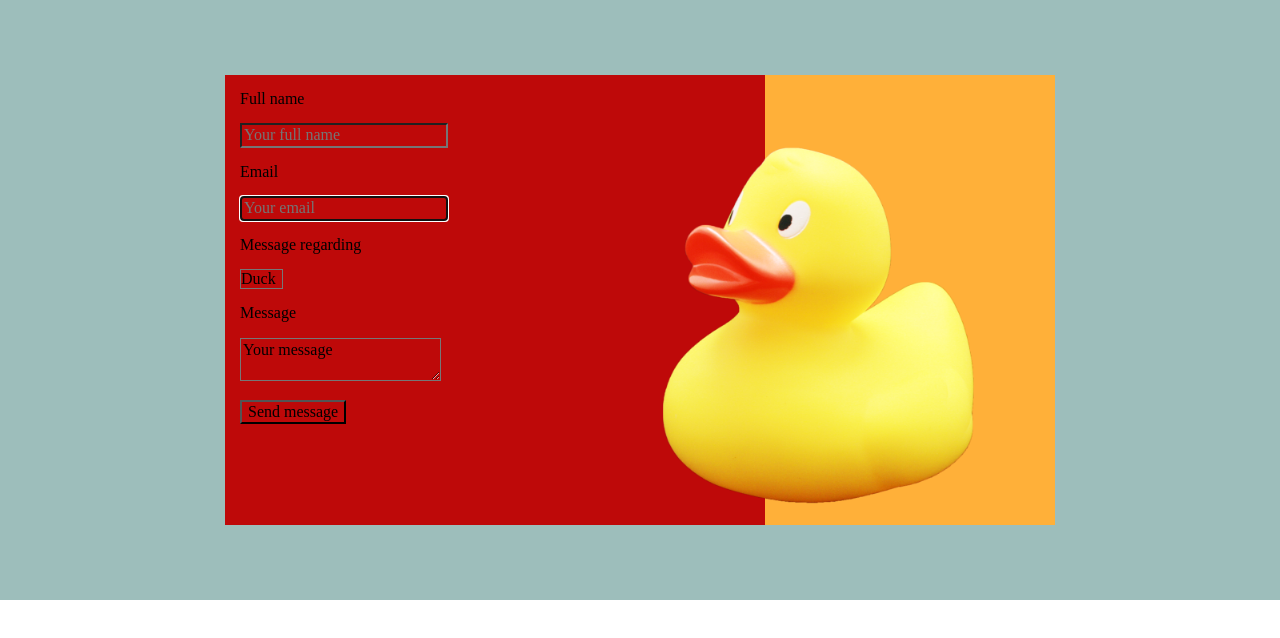
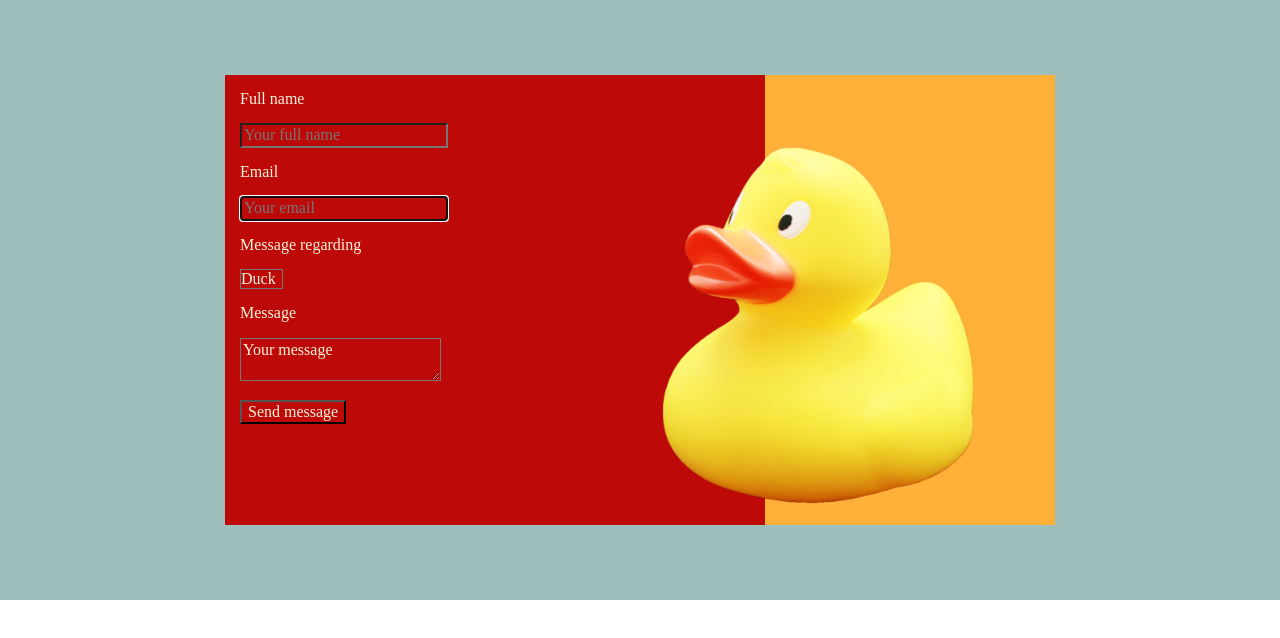
Before and after one commit to KatjaOllila/Duck-form, a plain HTML site: page index.html in a window 1280 px wide. Drawn offline with Linux system fonts and the light colour scheme.

Commit message:
tried stuff

```diff
--- a/styles/index.css
+++ b/styles/index.css
@@ -43,6 +43,7 @@ img {
     background-color: #BE0909;
     margin-top: 15px;
     margin-left: 15px;
+    color: beige;
 
 }
 .select {
@@ -50,11 +51,14 @@ img {
     background-color: #BE0909;
     margin-top: 15px;
     margin-left: 15px;
+    color: beige;
 }
 input, textarea {
     background-color: #BE0909;
     margin-top: 15px;
     margin-left: 15px;
+    color: beige;
+
 }
 
 
```
